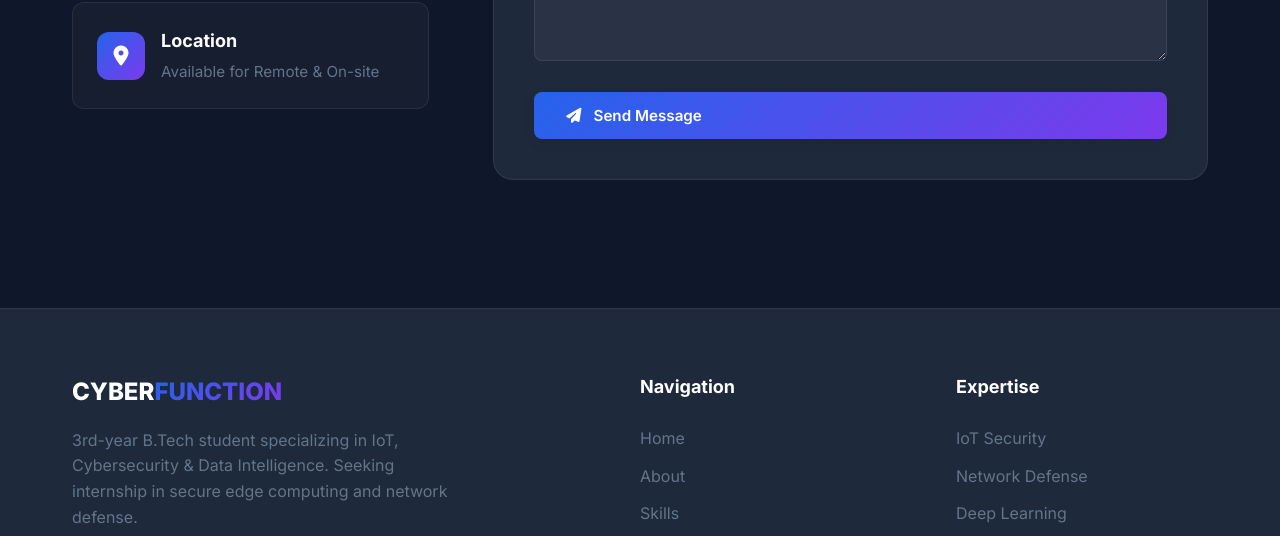
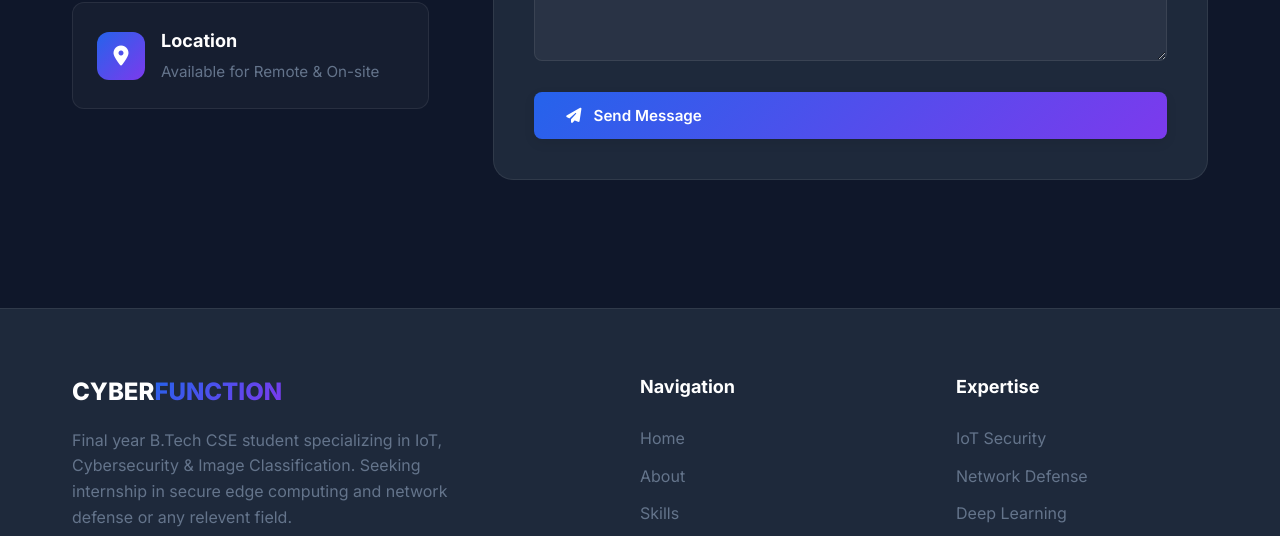
Before and after one commit to fernhad/catalogue-site, a website: page index.html in a window 1280 px wide. Shown: the part 5252-5788 px from the top of the page. Drawn offline with Linux system fonts and the light colour scheme.

Commit message:
updated index.html

```diff
--- a/index.html
+++ b/index.html
@@ -1606,7 +1606,7 @@
                 <div>
                     <div class="footer-logo">CYBER<span style="background: var(--gradient-primary); -webkit-background-clip: text; -webkit-text-fill-color: transparent;">FUNCTION</span></div>
                     <p class="footer-description">
-                        3rd-year B.Tech student specializing in IoT, Cybersecurity & Data Intelligence. Seeking internship in secure edge computing and network defense.
+                        Final year B.Tech CSE student specializing in IoT, Cybersecurity & Image Classification. Seeking internship in secure edge computing and network defense or any relevent field.
                     </p>
                     <div class="social-links">
                         <a href="https://github.com/0bin-yang?tab=repositories" target="_blank" rel="noopener noreferrer" class="social-link"><i class="fab fa-github"></i></a>
```
